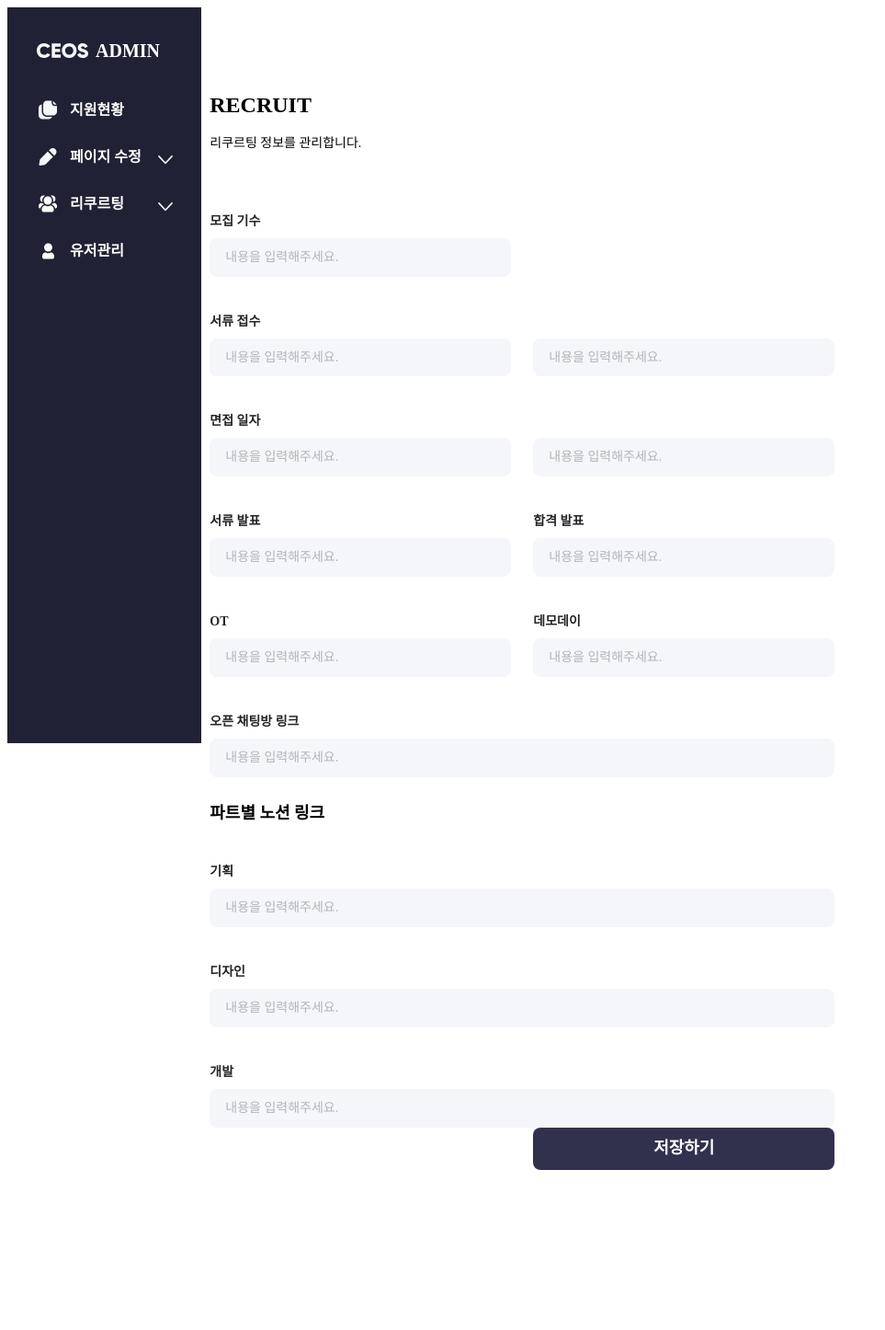
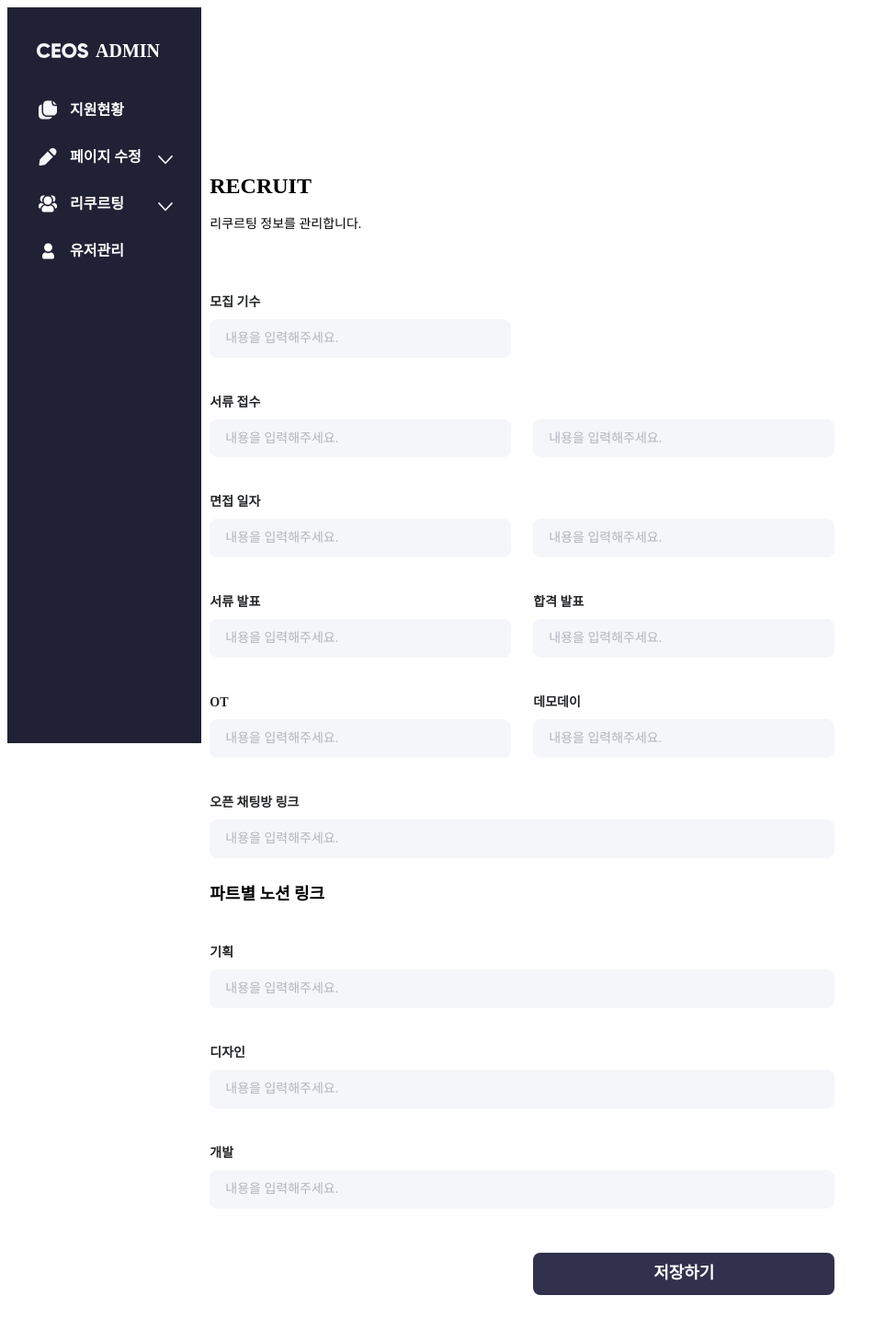
Before and after one commit to CEOS-Developers/CEOS-FE, a Next.js app in the folder apps/admin/: page /recruit in a window 1280 px wide. Shown: the top 1446 px of the page at 92% size, without its empty margins (0-963 px from the left). Before the commit the page ends 1368 px from the top, so only its background shows below. Built offline with nearby package versions, Linux system fonts and the light colour scheme; a web font is replaced by a local one; what emotion-reset would draw is missing.

Commit message:
chore: layout 설정

```diff
--- a/apps/admin/src/pages/recruit/index.tsx
+++ b/apps/admin/src/pages/recruit/index.tsx
@@ -44,13 +44,15 @@ export default function Recruit() {
   };
 
   return (
-    <Flex direction="column" align="flex-start">
+    <Flex direction="column" width={1032} padding="88px 0">
+      <Flex direction="column" align="start">
         <Text webTypo="Heading2" color="Black">
           RECRUIT
         </Text>
         <Text webTypo="Body3" color="Gray5" style={{ marginTop: '12px' }}>
           리쿠르팅 정보를 관리합니다.
         </Text>
+      </Flex>
 
       <Flex
         direction="column"
@@ -139,7 +141,7 @@ export default function Recruit() {
         />
       </Flex>
 
-      <Button variant="admin" style={{ alignSelf: 'center' }}>
+      <Button variant="admin" style={{ marginTop: '48px' }}>
         저장하기
       </Button>
     </Flex>
```
Lines whose indentation alone changed are shown as unchanged.
